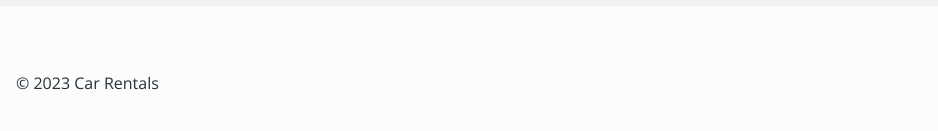
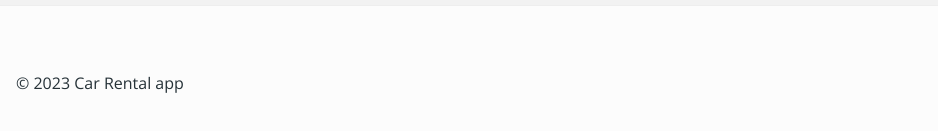
Before and after one commit to ampodo/car-rental-app, a Next.js app: page /register in a window 1280 px wide. Shown: the part 819-950 px from the top of the page, without its empty margins (0-938 px from the left). Built offline with nearby package versions, Linux system fonts and the light colour scheme.

Commit message:
project finished

```diff
--- a/src/components/Footer.jsx
+++ b/src/components/Footer.jsx
@@ -8,7 +8,7 @@ export function SimpleFooter() {
   return (
     <footer className="bg-white bg-opacity-80 flex w-full flex-row flex-wrap items-center justify-center gap-y-6 gap-x-12 border-t py-16 text-center md:justify-between my-6 mb-0">
       <Typography color="blue-gray" className="font-normal ml-4">
-        &copy; {currentYear} Car Rentals
+        &copy; {currentYear} Car Rental app
       </Typography>
     </footer>
   );
```
Also changed, not shown: 1 other file (tests, documents, lock files or other folders).
